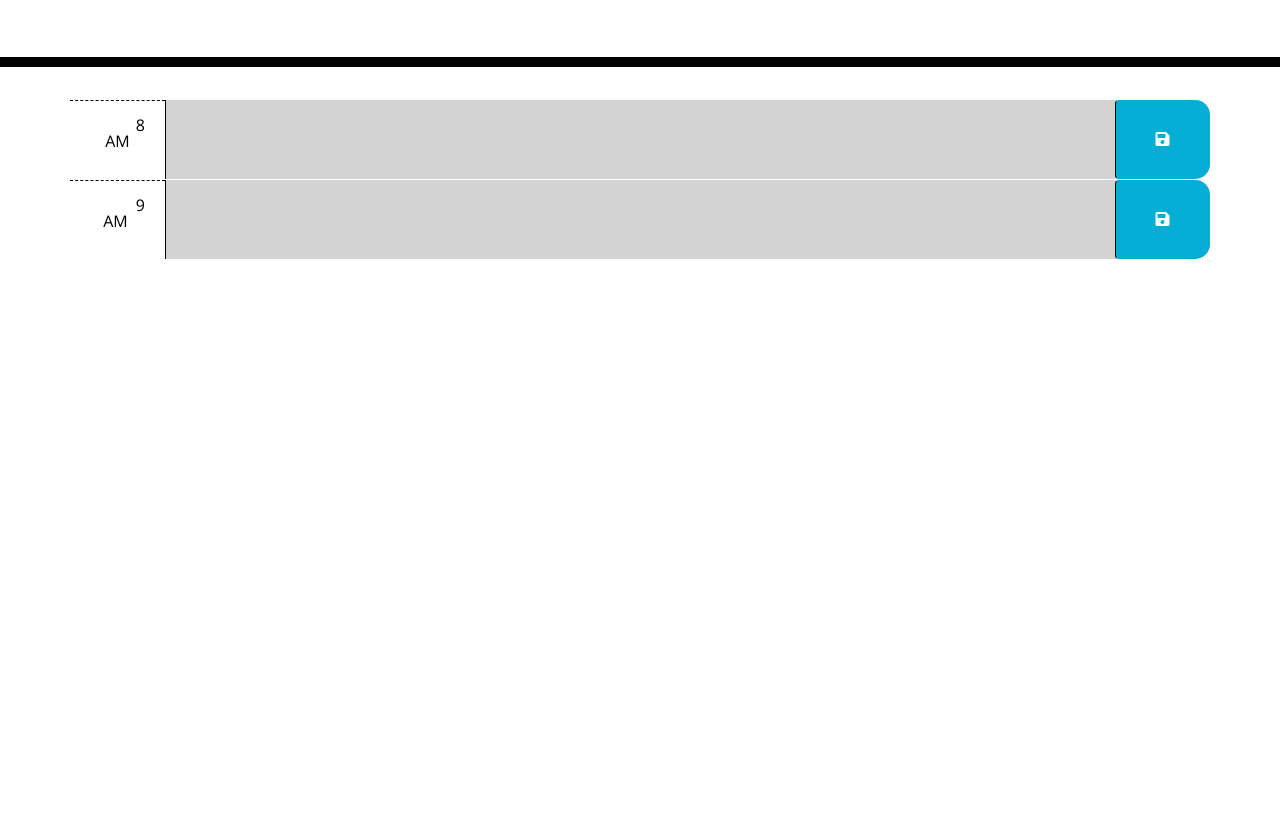
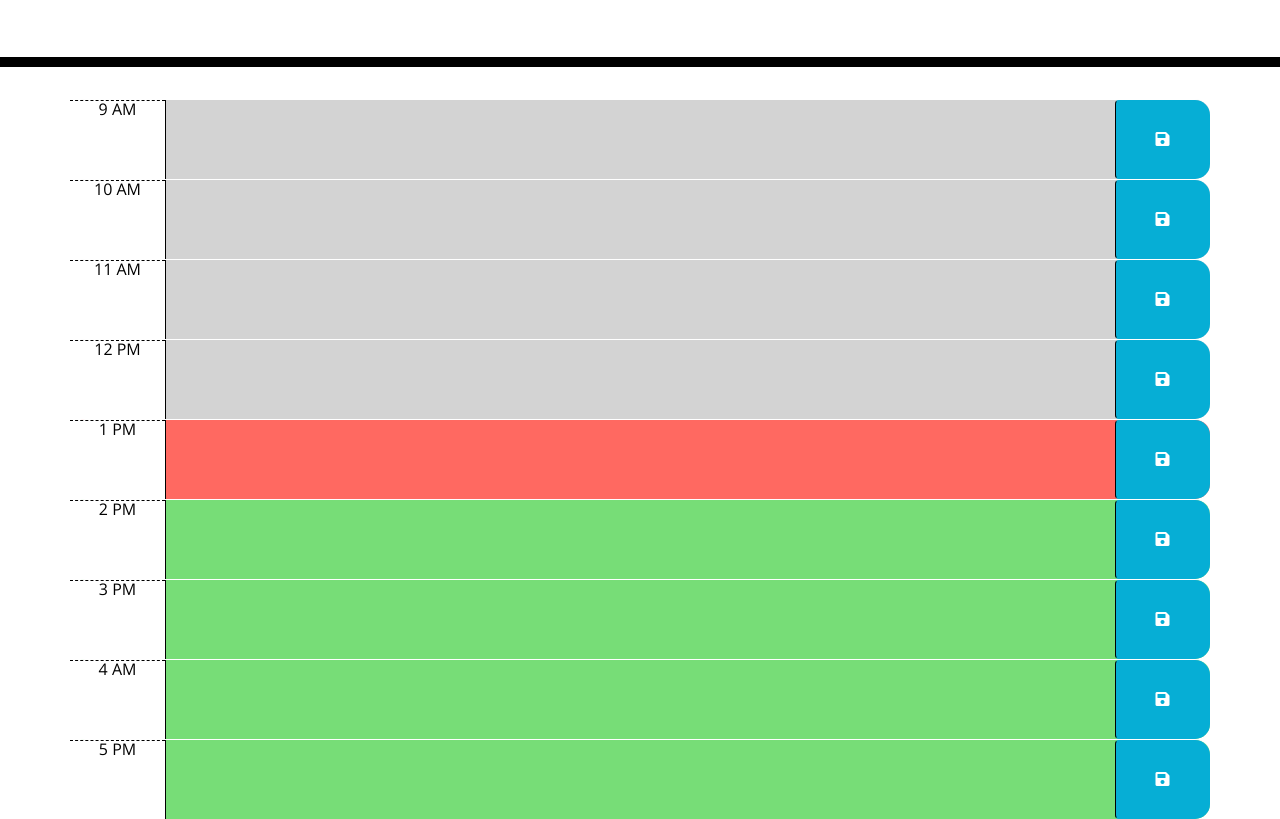
Before and after one commit to LewisCapers206/Work-day-scheduler, a plain HTML site: page index.html in a window 1280 px wide. Shown: the part 256-1075 px from the top of the page. Before the commit the page ends 800 px from the top, so only its background shows below. Drawn offline with nearby package versions, Linux system fonts and the light colour scheme.

Commit message:
Finished the time block

```diff
--- a/assets/css/style.css
+++ b/assets/css/style.css
@@ -63,7 +63,6 @@ textarea {
   border-bottom-right-radius: 15px;
   background-color: #06aed5;
   color: white;
-  align-items: flex-end;
 }
 
 .saveBtn i:hover {
--- a/index.html
+++ b/index.html
@@ -33,35 +33,67 @@
 
     <div class="container">
 
-      <div id="hour8" class="row past time-block">
-          <div class="col-md-1 hour">
-           8 AM
-          </div>
+      <div id="hour9" class="row past time-block">
+          <div class="col-md-1 hour"><p>9 AM</p></div>
           <textarea class="col-md-10 description">
           </textarea>
           <button class="btn saveBtn col-md-1"><i class="fas fa-save"></i></button>
       </div>
 
-
-        <div id="hour 9" class="row past time-block">
-          <div class="col-md-1 hour">
-           9 AM
-          </div>
-          <textarea class="col-md-10 description">
-          </textarea>
-          <button class="btn saveBtn col-md-1"><i class="fas fa-save"></i></button>
+        <div id="hour 10" class="row past time-block">
+          <div class="col-md-1 hour"><p>10 AM</p></div>
+            <textarea class="col-md-10 description">
+            </textarea>
+              <button class="btn saveBtn col-md-1"><i class="fas fa-save"></i></button>
         </div>
 
-        <div class="row ">
-
-          <div class="col"></div>
-
+        <div id="hour 11" class="row past time-block">
+          <div class="col-md-1 hour"><p>11 AM</p></div>
+            <textarea class="col-md-10 description">
+            </textarea>
+              <button class="btn saveBtn col-md-1"><i class="fas fa-save"></i></button>
         </div>
 
-        <div class="">
+        <div id="hour 12" class="row past time-block">
+          <div class="col-md-1 hour"><p>12 PM</p></div>
+            <textarea class="col-md-10 description">
+            </textarea>
+              <button class="btn saveBtn col-md-1"><i class="fas fa-save"></i></button>
+        </div>
 
-          <div class="col"> </div>
+        <div id="hour 1" class="row present time-block">
+          <div class="col-md-1 hour"><p>1 PM</p></div>
+            <textarea class="col-md-10 description">
+            </textarea>
+              <button class="btn saveBtn col-md-1"><i class="fas fa-save"></i></button>
+        </div>
 
+        <div id="hour 2" class="row future time-block">
+          <div class="col-md-1 hour"><p>2 PM</p></div>
+            <textarea class="col-md-10 description">
+            </textarea>
+              <button class="btn saveBtn col-md-1"><i class="fas fa-save"></i></button>
+        </div>
+
+        <div id="hour 3" class="row future time-block">
+          <div class="col-md-1 hour"><p>3 PM</p></div>
+            <textarea class="col-md-10 description">
+            </textarea>
+              <button class="btn saveBtn col-md-1"><i class="fas fa-save"></i></button>
+        </div>
+
+        <div id="hour 4" class="row future time-block">
+          <div class="col-md-1 hour"><p>4 AM</p></div>
+            <textarea class="col-md-10 description">
+            </textarea>
+              <button class="btn saveBtn col-md-1"><i class="fas fa-save"></i></button>
+        </div>
+
+        <div id="hour 5" class="row future time-block">
+          <div class="col-md-1 hour"><p>5 PM</p></div>
+            <textarea class="col-md-10 description">
+            </textarea>
+              <button class="btn saveBtn col-md-1"><i class="fas fa-save"></i></button>
         </div>
 
     </div>
```
